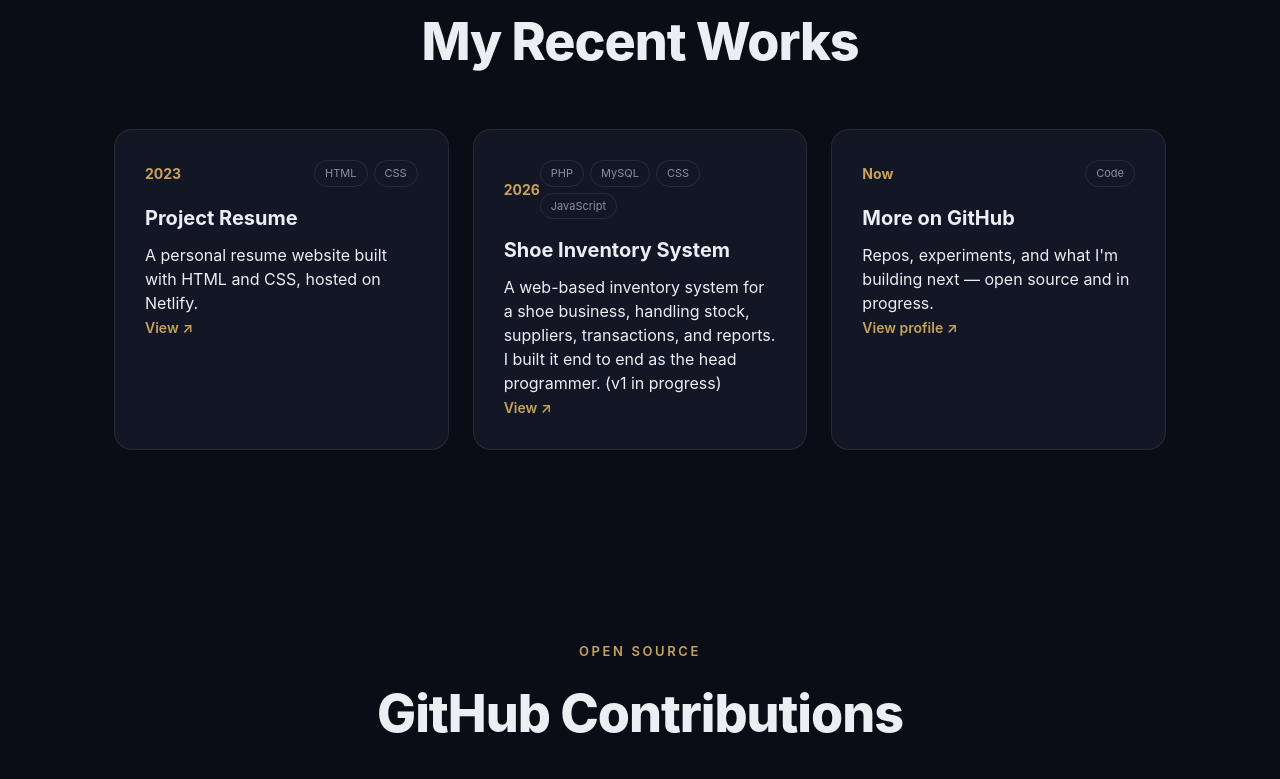
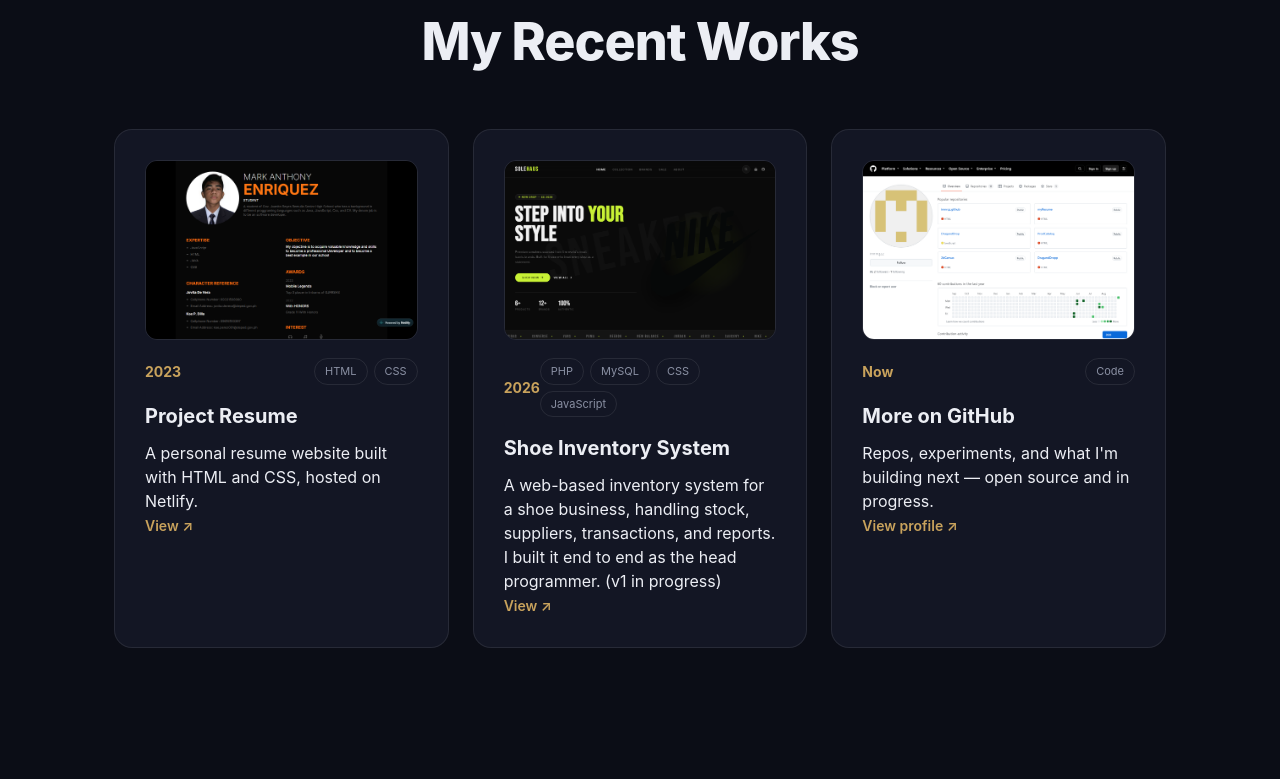
Before and after one commit to imnrqzz/Portfolio, a website: page index.html in a window 1280 px wide. Shown: the part 3352-4131 px from the top of the page. Drawn offline with nearby package versions, Linux system fonts and the light colour scheme.

Commit message:
Add project preview screenshots, remove GoatCounter analytics

```diff
--- a/index.html
+++ b/index.html
@@ -159,6 +159,7 @@
   }
   .work:hover { transform: translateY(-6px); border-color: rgba(200,162,92,0.35); box-shadow: 0 12px 32px rgba(0,0,0,.15); }
   .work:hover::before { opacity: 1; }
+  .work-preview { width: 100%; height: 180px; object-fit: cover; object-position: top; border-radius: 12px; border: 1px solid var(--line); margin-bottom: 18px; display: block; }
   .work-meta { display: flex; justify-content: space-between; align-items: center; margin-bottom: 16px; }
   .work-meta .yr { color: var(--gold); font-weight: 700; font-size: 14px; }
   .work-tags { display: flex; gap: 6px; flex-wrap: wrap; align-items: center; }
@@ -461,18 +462,21 @@
   <h2 class="sec-title reveal" style="text-align:center;">My Recent Works</h2>
   <div class="work-grid">
     <div class="work reveal" data-url="https://markanthonyenriquez.netlify.app/">
+          <img class="work-preview" src="assets/proj-resume.png" alt="Project Resume screenshot" loading="lazy" />
           <div class="work-meta"><span class="yr">2023</span><div class="work-tags"><span>HTML</span><span>CSS</span></div></div>
           <h3>Project Resume</h3>
           <p>A personal resume website built with HTML and CSS, hosted on Netlify.</p>
           <span class="work-link">View &nearr;</span>
         </div>
         <div class="work reveal" data-url="https://shoemarketingsystem.onrender.com/index.php">
+          <img class="work-preview" src="assets/proj-shoe.png" alt="Shoe Inventory System screenshot" loading="lazy" />
           <div class="work-meta"><span class="yr">2026</span><div class="work-tags"><span>PHP</span><span>MySQL</span><span>CSS</span><span>JavaScript</span></div></div>
           <h3>Shoe Inventory System</h3>
           <p>A web-based inventory system for a shoe business, handling stock, suppliers, transactions, and reports. I built it end to end as the head programmer. (v1 in progress)</p>
           <span class="work-link">View &nearr;</span>
         </div>
         <div class="work reveal" data-url="https://github.com/imnrqzz">
+          <img class="work-preview" src="assets/proj-github.png" alt="GitHub profile screenshot" loading="lazy" />
           <div class="work-meta"><span class="yr">Now</span><div class="work-tags"><span>Code</span></div></div>
           <h3>More on GitHub</h3>
           <p>Repos, experiments, and what I'm building next — open source and in progress.</p>
@@ -653,10 +657,5 @@
   }
 </script>
 
-<!-- Privacy-friendly analytics: GoatCounter (free, no cookies, GDPR-friendly).
-     1) Sign up free at https://www.goatcounter.com
-     2) Replace YOURCODE below with the code you get (e.g. markp)
-     Until hosted + code set, this collects nothing. -->
-<script data-goatcounter="https://YOURCODE.goatcounter.com/count" async src="//gc.zgo.at/count.js"></script>
 </body>
 </html>
```
Also changed, not shown: assets/proj-github.png (added), assets/proj-resume.png (added), assets/proj-shoe.png (added). Lines whose indentation alone changed are shown as unchanged.
